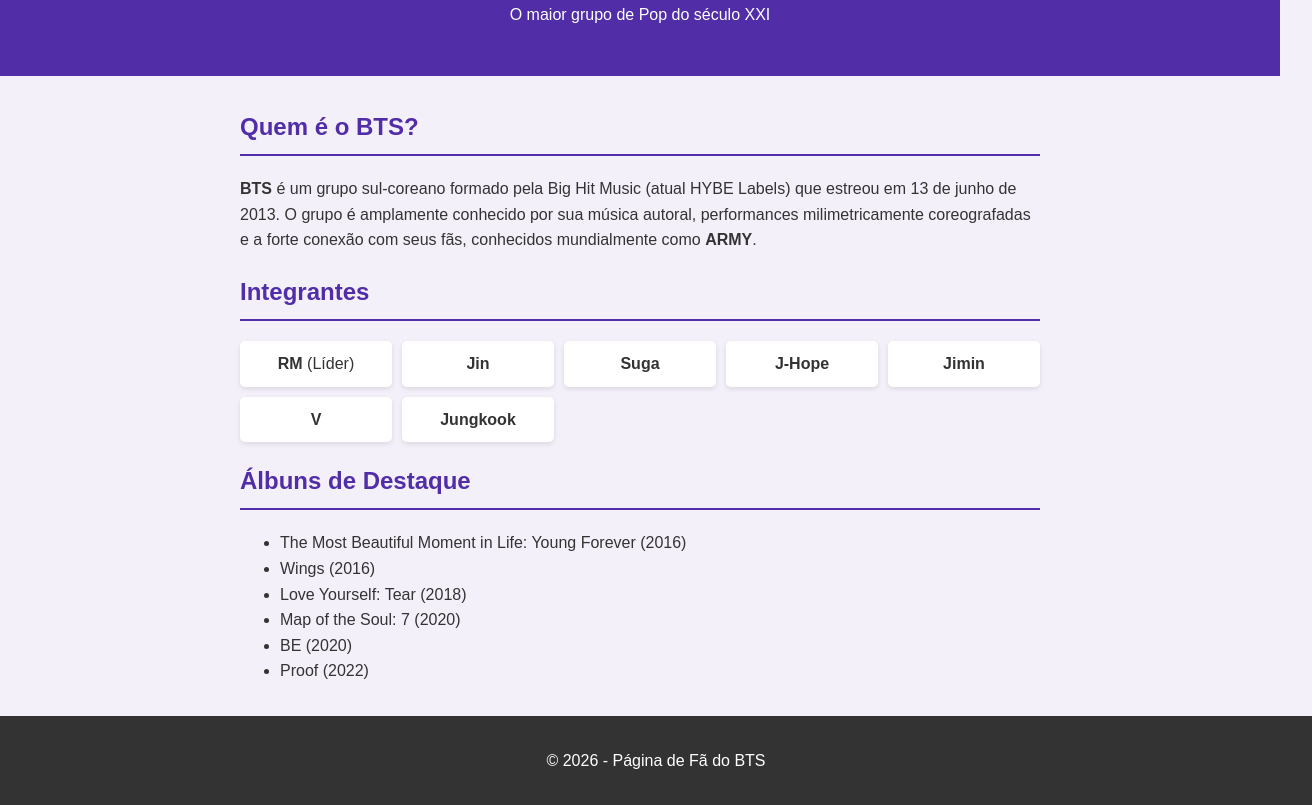
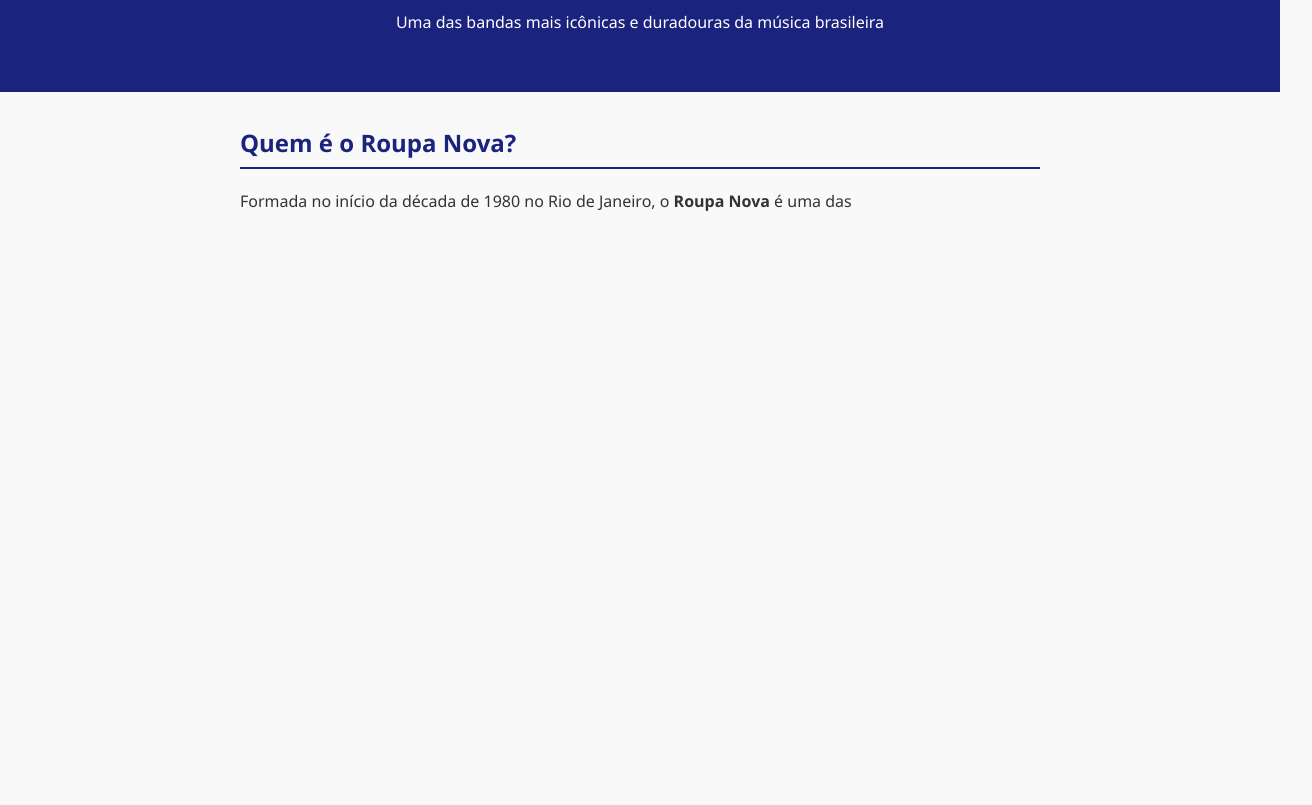
Before and after one commit to suelemrayolsilva-ops/suelemrayolsilva271Caltair, a plain HTML site: page index.html in a window 1280 px wide. Shown: the part 124-929 px from the top of the page, 1312 px wide, since content can reach past the window. After the commit the page ends 800 px from the top, so only its background shows below. Drawn offline with Linux system fonts and the light colour scheme.

Commit message:
Update index.html

```diff
--- a/index.html
+++ b/index.html
@@ -3,97 +3,69 @@
 <head>
     <meta charset="UTF-8">
     <meta name="viewport" content="width=device-width, initial-scale=1.0">
-    <title>Tudo Sobre o BTS</title>
+    <title>Roupa Nova - Biografia e Sucessos</title>
     <style>
         body {
-            font-family: Arial, sans-serif;
+            font-family: 'Segoe UI', Tahoma, Geneva, Verdana, sans-serif;
             line-height: 1.6;
             margin: 0;
             padding: 0;
-            background-color: #f4f0fa;
+            background-color: #f9f9f9;
             color: #333;
         }
         header {
-            background-color: #512da8;
+            background-color: #1a237e;
             color: white;
             text-align: center;
-            padding: 2rem;
+            padding: 2.5rem 1rem;
         }
         main {
             max-width: 800px;
             margin: 2rem auto;
-            padding: 0 1rem;
+            padding: 0 1.5rem;
         }
         h2 {
-            color: #512da8;
-            border-bottom: 2px solid #512da8;
-            padding-bottom: 0.5rem;
+            color: #1a237e;
+            border-bottom: 2px solid #1a237e;
+            padding-bottom: 0.3rem;
         }
-        .integrantes {
-            display: grid;
-            grid-template-columns: repeat(auto-fit, minmax(150px, 1fr));
-            gap: 10px;
+        .integrantes-lista {
+            display: flex;
+            flex-wrap: wrap;
+            gap: 15px;
+            padding: 0;
+            list-style: none;
         }
-        .membro {
-            background-color: white;
-            padding: 10px;
-            border-radius: 5px;
-            text-align: center;
-            box-shadow: 0 2px 5px rgba(0,0,0,0.1);
+        .integrantes-lista li {
+            background-color: #e8eaf6;
+            padding: 10px 15px;
+            border-radius: 20px;
+            font-weight: bold;
+            color: #1a237e;
+        }
+        .sucessos-lista {
+            padding-left: 20px;
+        }
+        .sucessos-lista li {
+            margin-bottom: 0.5rem;
         }
         footer {
             text-align: center;
-            padding: 1rem;
-            background-color: #333;
-            color: white;
-            position: relative;
-            bottom: 0;
-            width: 100%;
+            padding: 1.5rem;
+            background-color: #111;
+            color: #aaa;
+            margin-top: 3rem;
         }
     </style>
 </head>
 <body>
 
     <header>
-        <h1>BTS (Bangtan Sonyeondan)</h1>
-        <p>O maior grupo de Pop do século XXI</p>
+        <h1>Roupa Nova</h1>
+        <p>Uma das bandas mais icônicas e duradouras da música brasileira</p>
     </header>
 
     <main>
         <section>
-            <h2>Quem é o BTS?</h2>
-            <p><strong>BTS</strong> é um grupo sul-coreano formado pela Big Hit Music (atual HYBE Labels) que estreou em 13 de junho de 2013. O grupo é amplamente conhecido por sua música autoral, performances milimetricamente coreografadas e a forte conexão com seus fãs, conhecidos mundialmente como <strong>ARMY</strong>.</p>
-        </section>
-
-        <section>
-            <h2>Integrantes</h2>
-            <div class="integrantes">
-                <div class="membro"><strong>RM</strong> (Líder)</div>
-                <div class="membro"><strong>Jin</strong></div>
-                <div class="membro"><strong>Suga</strong></div>
-                <div class="membro"><strong>J-Hope</strong></div>
-                <div class="membro"><strong>Jimin</strong></div>
-                <div class="membro"><strong>V</strong></div>
-                <div class="membro"><strong>Jungkook</strong></div>
-            </div>
-        </section>
-
-        <section>
-            <h2>Álbuns de Destaque</h2>
-            <ul>
-                <li>The Most Beautiful Moment in Life: Young Forever (2016)</li>
-                <li>Wings (2016)</li>
-                <li>Love Yourself: Tear (2018)</li>
-                <li>Map of the Soul: 7 (2020)</li>
-                <li>BE (2020)</li>
-                <li>Proof (2022)</li>
-            </ul>
-        </section>
-    </main>
-
-    <footer>
-        <p>&copy; 2026 - Página de Fã do BTS</p>
-    </footer>
-
-</body>
-</html>
+            <h2>Quem é o Roupa Nova?</h2>
+            <p>Formada no início da década de 1980 no Rio de Janeiro, o <strong>Roupa Nova</strong> é uma das
```
